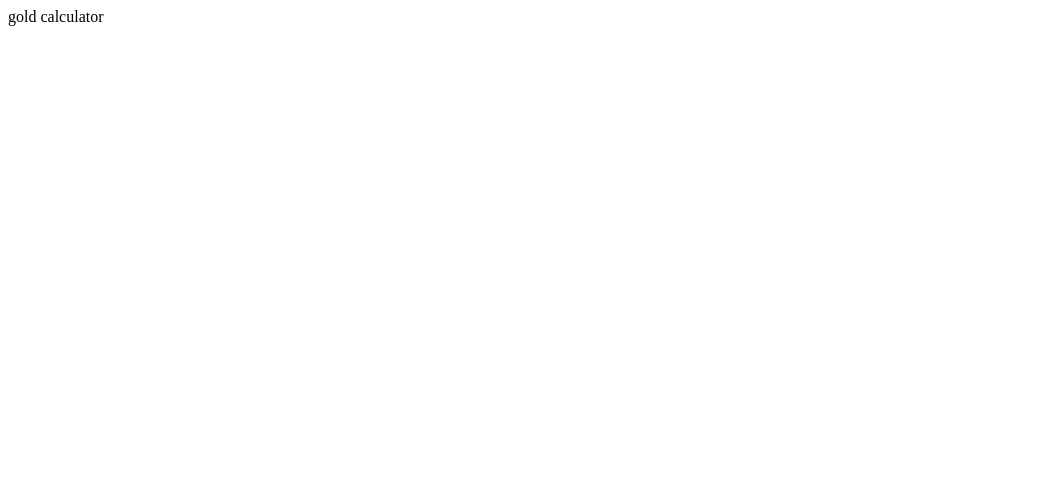
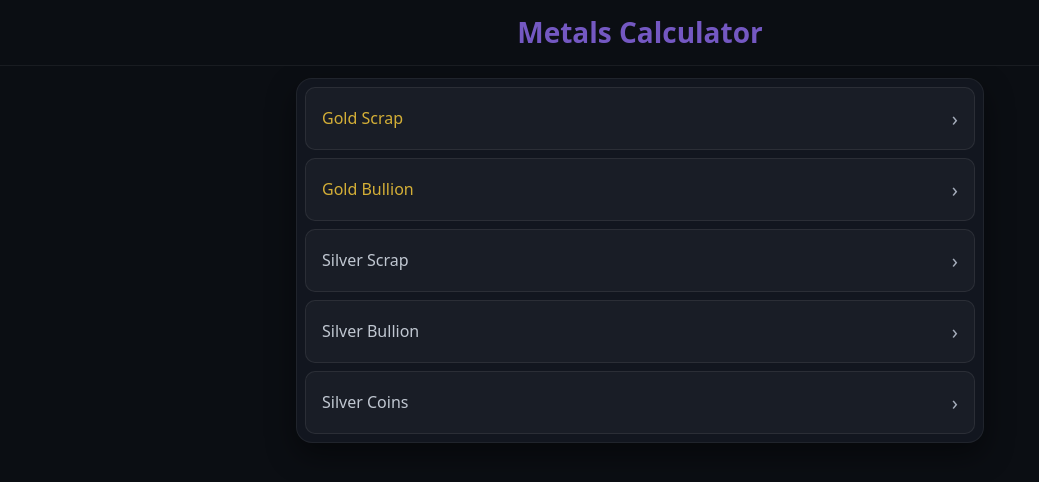
Before and after one commit to justinpavatte/gc, a plain HTML site: page index.html in a window 1280 px wide. Shown: the whole page, without its empty margins (0-1039 px from the left). Drawn offline with Linux system fonts and the light colour scheme.

Commit message:
initial landing page css

```diff
--- /dev/null
+++ b/global.css
@@ -0,0 +1,110 @@
+:root {
+  --bg: #0b0e13;
+  --elev: #12161f;
+  --text: #e6e9ef;
+  --muted: #a5adbb;
+
+  --gold: #d4af37;
+  --silver: #c0c7d1;
+
+  /* deeper purple */
+  --header-purple: #7458c2;
+
+  --ring: #3a59ff;
+  --radius: 16px;
+  --shadow: 0 12px 30px rgba(0,0,0,0.45);
+  --spacing: 16px;
+  --maxw: 720px;
+}
+
+html { color-scheme: only dark; }
+* { box-sizing: border-box; -webkit-tap-highlight-color: transparent; }
+
+html, body {
+  margin: 0;
+  padding: 0;
+  background: var(--bg);
+  color: var(--text);
+  font-family: system-ui, -apple-system, Segoe UI, Roboto, Ubuntu, Cantarell, Helvetica, Arial, sans-serif;
+  line-height: 1.45;
+}
+
+.container {
+  width: 100%;
+  max-width: var(--maxw);
+  margin: 0 auto;
+  padding: 24px var(--spacing);
+}
+
+/* HEADER -------------------------------------------------- */
+.site-header {
+  position: sticky;
+  top: 0;
+  z-index: 10;
+  background: var(--bg);
+  border-bottom: 1px solid rgba(255,255,255,0.06);
+}
+
+.title-purple {
+  margin: 0;
+  text-align: center;
+  font-size: clamp(20px, 4vw, 28px);
+  color: var(--header-purple);
+}
+
+/* tighter vertical spacing */
+.header-tight {
+  padding-top: 12px !important;
+  padding-bottom: 12px !important;
+}
+
+.main-tight {
+  padding-top: 12px !important;
+}
+
+/* LIST ---------------------------------------------------- */
+.card {
+  background: var(--elev);
+  border: 1px solid rgba(255,255,255,0.06);
+  border-radius: var(--radius);
+  padding: 8px;
+  box-shadow: var(--shadow);
+}
+
+.grid {
+  display: grid;
+  gap: 8px;
+}
+
+.nav-link {
+  display: grid;
+  grid-template-columns: 1fr auto;
+  align-items: center;
+  padding: 16px;
+  border-radius: calc(var(--radius) - 6px);
+  text-decoration: none;
+  background: rgba(255,255,255,0.03);
+  color: var(--text);
+  border: 1px solid rgba(255,255,255,0.08);
+}
+
+.nav-link:hover {
+  background: rgba(255,255,255,0.06);
+}
+
+.nav-link .label {
+  font-size: 16px;
+}
+
+.nav-link .chev {
+  font-size: 20px;
+  color: var(--muted);
+}
+
+/* metal label colors */
+.link-gold .label   { color: var(--gold); }
+.link-silver .label { color: var(--silver); }
+
+/* touch */
+button, a, input, select, textarea { touch-action: manipulation; }
+a, button { min-height: 44px; min-width: 44px; }
--- a/index.html
+++ b/index.html
@@ -1 +1,52 @@
-gold calculator
+<!doctype html>
+<html lang="en">
+<head>
+  <meta charset="utf-8">
+  <meta name="viewport" content="width=device-width,initial-scale=1">
+  <meta name="color-scheme" content="dark">
+  <title>Metals Calculator</title>
+  <link rel="stylesheet" href="global.css">
+</head>
+<body>
+
+  <header class="site-header">
+    <div class="container header-tight">
+      <h1 class="title-purple">Metals Calculator</h1>
+    </div>
+  </header>
+
+  <main class="container main-tight">
+
+    <nav class="card grid">
+
+      <a class="nav-link link-gold" href="gold-scrap.html">
+        <span class="label">Gold Scrap</span>
+        <span class="chev">›</span>
+      </a>
+
+      <a class="nav-link link-gold" href="gold-bullion.html">
+        <span class="label">Gold Bullion</span>
+        <span class="chev">›</span>
+      </a>
+
+      <a class="nav-link link-silver" href="silver-scrap.html">
+        <span class="label">Silver Scrap</span>
+        <span class="chev">›</span>
+      </a>
+
+      <a class="nav-link link-silver" href="silver-bullion.html">
+        <span class="label">Silver Bullion</span>
+        <span class="chev">›</span>
+      </a>
+
+      <a class="nav-link link-silver" href="silver-coins.html">
+        <span class="label">Silver Coins</span>
+        <span class="chev">›</span>
+      </a>
+
+    </nav>
+
+  </main>
+
+</body>
+</html>
```
